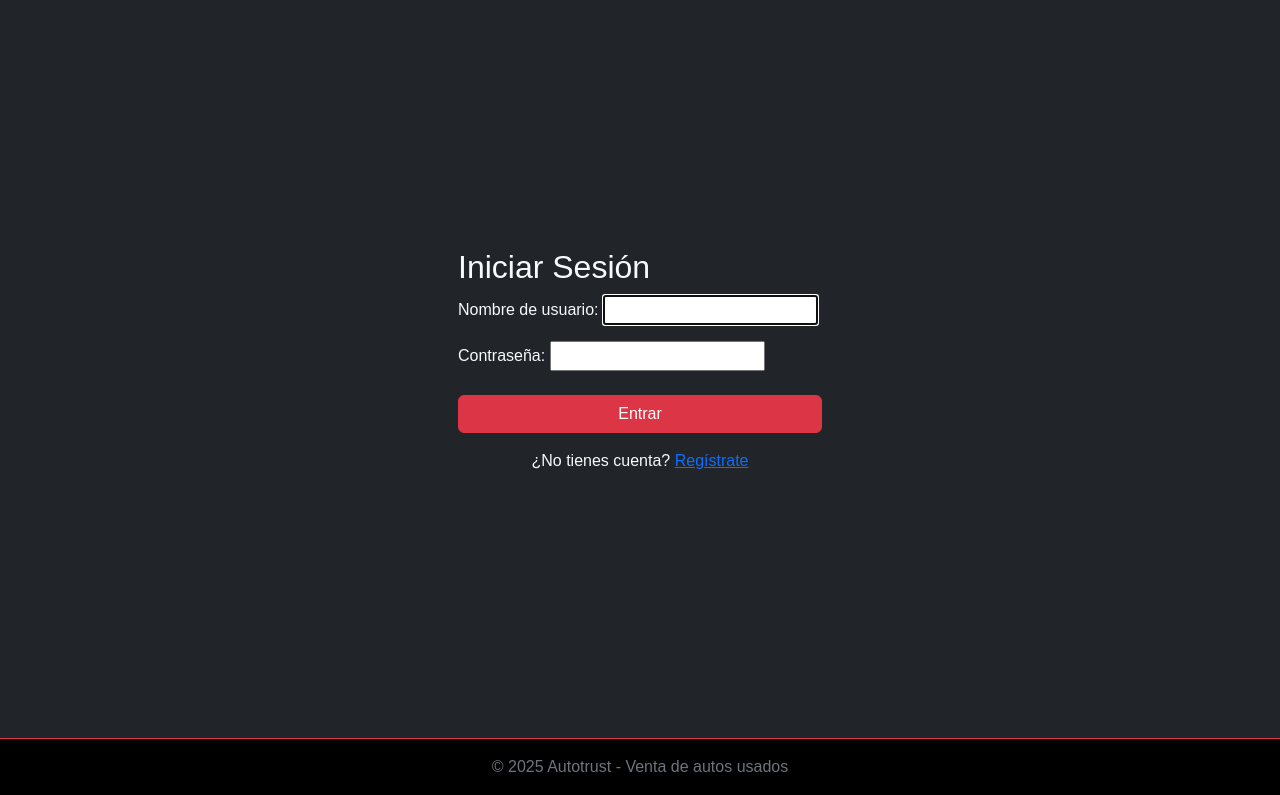
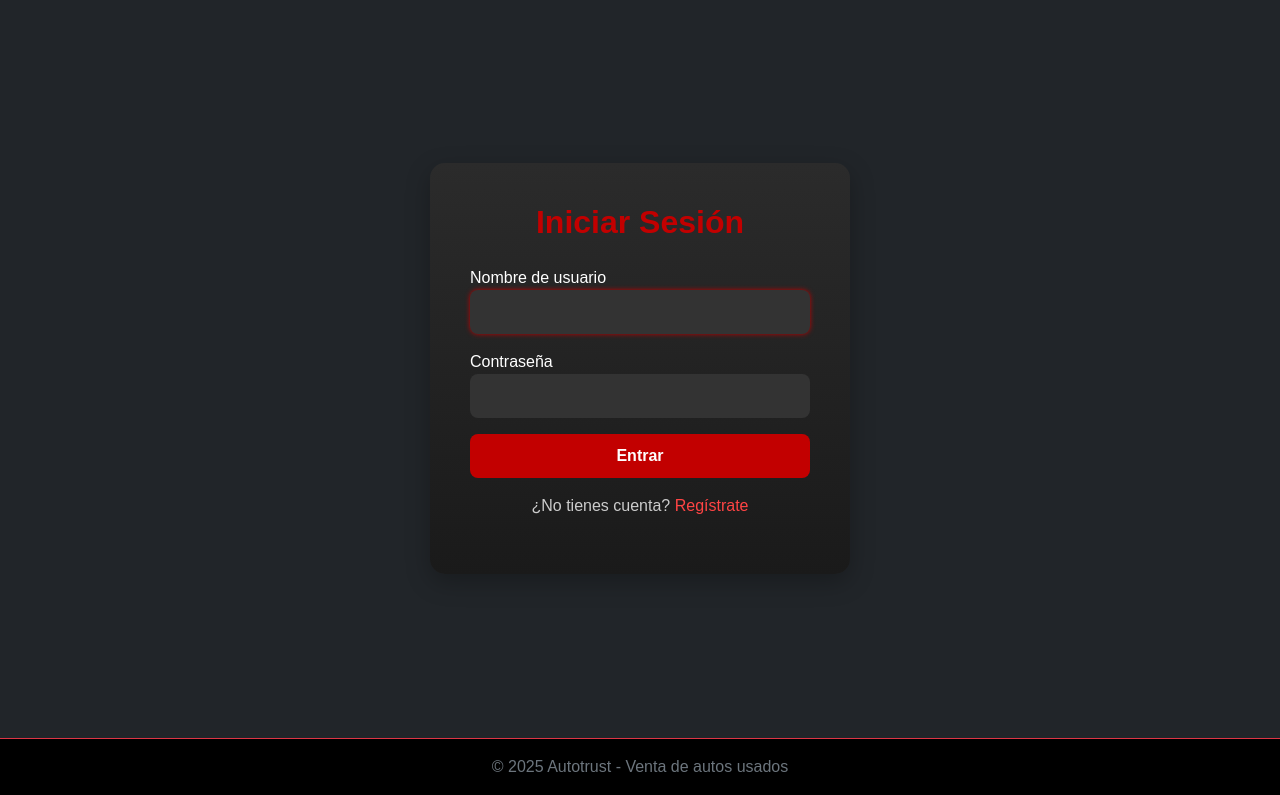
Before and after one commit to SimonCastroV/Autotrust_DJ, a Django app: page / in a window 1280 px wide. Shown: the part 65-860 px from the top of the page. Run offline with Django 5.2, Linux system fonts and the light colour scheme.

Commit message:
Login y register diseño mejorado

```diff
--- /dev/null
+++ b/account/static/account/css/auth.css
@@ -0,0 +1,82 @@
+/* === Fondo general === */
+body {
+  background-color: #f3f3f3 !important;
+  font-family: 'Poppins', sans-serif;
+  color: #111;
+}
+
+/* === Contenedor principal === */
+.auth-container {
+  display: flex;
+  align-items: center;
+  justify-content: center;
+  min-height: 80vh;
+}
+
+/* === Caja del formulario === */
+.auth-card {
+  background: linear-gradient(180deg, #2b2b2b, #1a1a1a);
+  padding: 2.5rem;
+  border-radius: 15px;
+  box-shadow: 0 8px 25px rgba(0,0,0,0.25);
+  width: 100%;
+  max-width: 420px;
+  color: #fff;
+}
+
+/* === Título === */
+.auth-card h2 {
+  text-align: center;
+  margin-bottom: 1.5rem;
+  color: #c20000;
+  font-weight: 700;
+}
+
+/* === Inputs === */
+.auth-card input {
+  background-color: #333;
+  border: none;
+  border-radius: 8px;
+  padding: 10px;
+  color: #fff;
+  width: 100%;
+  margin-bottom: 1rem;
+}
+
+.auth-card input:focus {
+  outline: none;
+  box-shadow: 0 0 5px #c20000;
+}
+
+/* === Botón principal === */
+.auth-card button {
+  background-color: #c20000;
+  color: white;
+  border: none;
+  border-radius: 8px;
+  font-weight: 600;
+  padding: 10px;
+  width: 100%;
+  transition: 0.3s;
+}
+
+.auth-card button:hover {
+  background-color: #a00000;
+  transform: scale(1.02);
+}
+
+/* === Enlaces === */
+.auth-card a {
+  color: #ff4444;
+  text-decoration: none;
+}
+
+.auth-card a:hover {
+  text-decoration: underline;
+}
+
+.auth-card p {
+  text-align: center;
+  margin-top: 1rem;
+  color: #ccc;
+}
--- a/account/templates/account/login.html
+++ b/account/templates/account/login.html
@@ -1,17 +1,19 @@
 {% extends "base.html" %}
+{% load static %}
 {% block content %}
-<div class="container d-flex justify-content-center align-items-center" style="min-height: 80vh;">
-  <div class="col-md-4 auth-container">
+<link rel="stylesheet" href="{% static 'account/css/auth.css' %}">
+<div class="auth-container">
+  <div class="auth-card">
     <h2>Iniciar Sesión</h2>
     <form method="post">
       {% csrf_token %}
-      {{ form.as_p }}
-      <button type="submit" class="btn btn-danger w-100 mt-2">Entrar</button>
+      <label for="id_username">Nombre de usuario</label>
+      {{ form.username }}
+      <label for="id_password">Contraseña</label>
+      {{ form.password }}
+      <button type="submit">Entrar</button>
     </form>
-    <p class="text-center mt-3">
-      ¿No tienes cuenta?
-      <a href="{% url 'register' %}">Regístrate</a>
-    </p>
+    <p>¿No tienes cuenta? <a href="{% url 'register' %}">Regístrate</a></p>
   </div>
 </div>
 {% endblock %}
```
Also changed, not shown: account/templates/account/register.html (+14 -8 lines), vehicles/templates/base_auth.html (deleted, +0 -98 lines), db.sqlite3.
